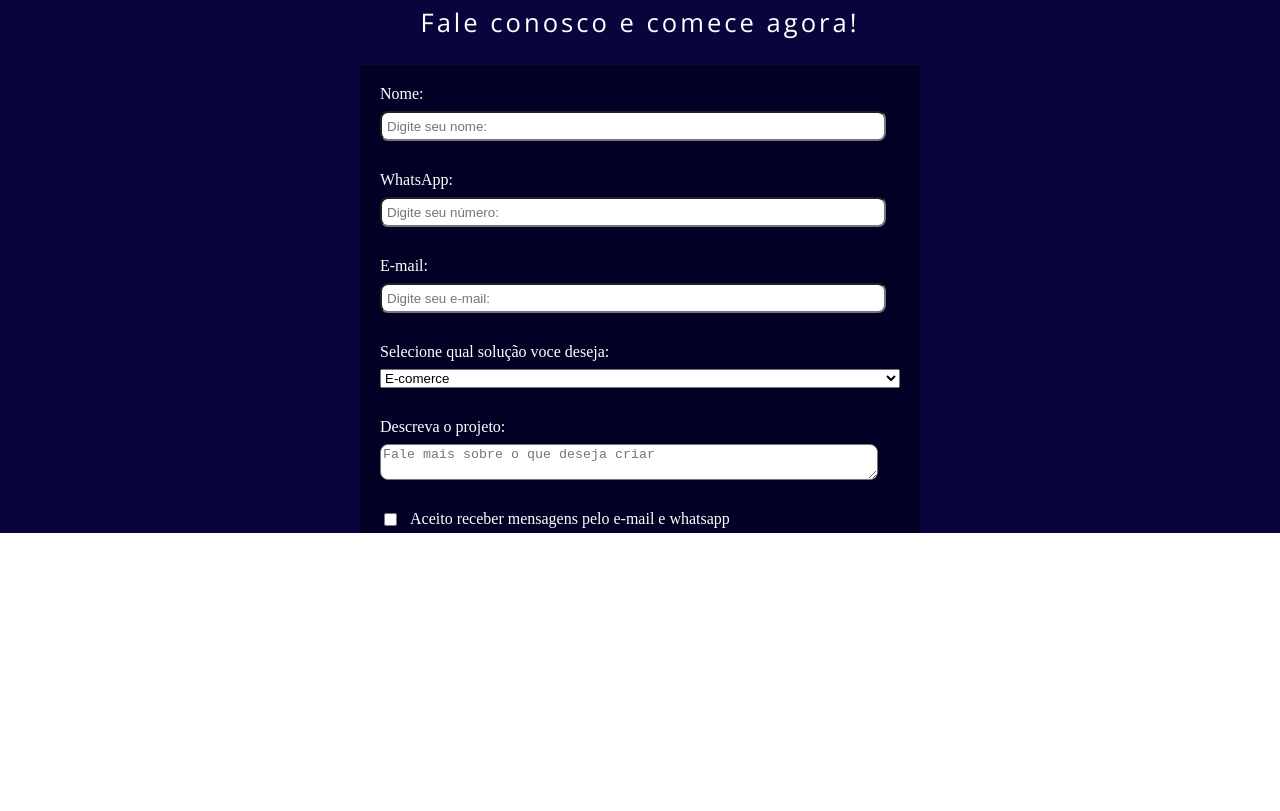
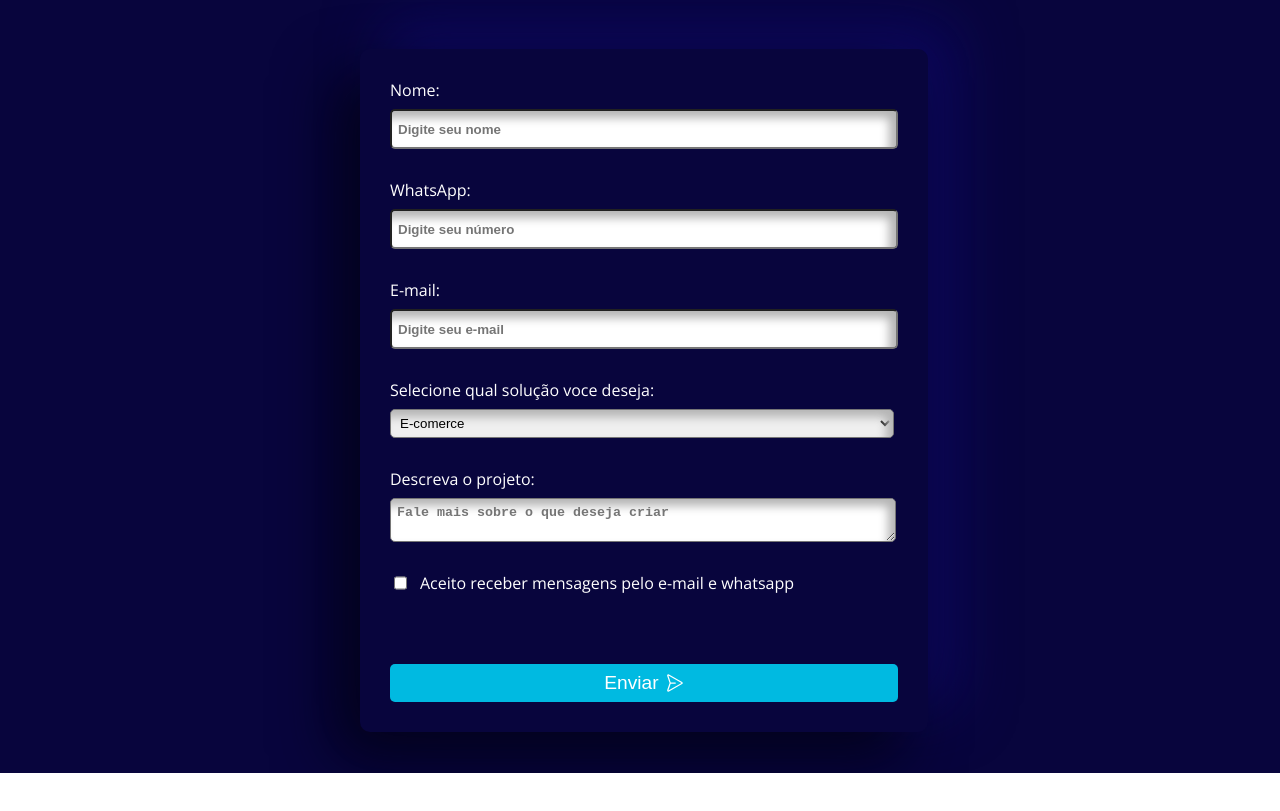
Before and after one commit to dario-bastos-dev/Poritfolio-2, a React (Vite) app: page / in a window 1280 px wide. Shown: the part 3413-4224 px from the top of the page. Before the commit the page ends 4082 px from the top, so only its background shows below. Built offline with nearby package versions, Linux system fonts and the light colour scheme.

Commit message:
Quinta seção finalizada

```diff
--- a/index.html
+++ b/index.html
@@ -4,7 +4,7 @@
     <meta charset="UTF-8" />
     <link rel="icon" type="image/svg" href="/assets/icons/logo.svg" />
     <meta name="viewport" content="width=device-width, initial-scale=1.0" />
-    <title>Portifólio</title>
+    <title>Dário Bastos</title>
 
     <!-- Fonts -->
     <link rel="preconnect" href="https://fonts.googleapis.com">
--- a/src/ui/partials/Section5.tsx
+++ b/src/ui/partials/Section5.tsx
@@ -1,3 +1,4 @@
+import { PaperPlaneRight } from "@phosphor-icons/react";
 import { StyledSection5 } from "../styles/SectionStyles";
 
 const Section5 = () => {
@@ -12,20 +13,37 @@ const Section5 = () => {
               <form action="">
                 <label htmlFor="name">
                   Nome:
-                  <input type="text" placeholder="Digite seu nome:" name="name" />
+                  <input
+                    type="text"
+                    placeholder="Digite seu nome"
+                    name="name"
+                    className="input"
+                  />
                 </label>
                 <label htmlFor="phone">
                   WhatsApp:
-                  <input type="text" placeholder="Digite seu número:" name="phone" />
+                  <input
+                    type="text"
+                    placeholder="Digite seu número"
+                    name="phone"
+                    className="input"
+                  />
                 </label>
                 <label htmlFor="email">
                   E-mail:
-                  <input type="text" placeholder="Digite seu e-mail:" name="email" />
+                  <input
+                    type="text"
+                    placeholder="Digite seu e-mail"
+                    name="email"
+                    className="input"
+                  />
                 </label>
                 <label htmlFor="soluction">
                   Selecione qual solução voce deseja:
-                  <select name="soluction" id="">
-                    <option value="E-comerce" selected>E-comerce</option>
+                  <select name="soluction" className="input">
+                    <option value="E-comerce" selected>
+                      E-comerce
+                    </option>
                     <option value="ERP">ERP</option>
                     <option value="Automação">Automação</option>
                     <option value="Site">Site</option>
@@ -33,12 +51,25 @@ const Section5 = () => {
                 </label>
                 <label htmlFor="desc">
                   Descreva o projeto:
-                  <textarea name="desc" placeholder="Fale mais sobre o que deseja criar"></textarea>
+                  <textarea
+                    name="desc"
+                    placeholder="Fale mais sobre o que deseja criar"
+                    className="input"
+                  ></textarea>
                 </label>
                 <label htmlFor="msg" className="checkbox">
-                <input type="checkbox" name="msg" value='Aceito' className="check" />
-                Aceito receber mensagens pelo e-mail e whatsapp
+                  <input
+                    type="checkbox"
+                    name="msg"
+                    value="Aceito"
+                    className="check"
+                  />
+                  Aceito receber mensagens pelo e-mail e whatsapp
                 </label>
+
+                <button type="submit" className="btn" >
+                  Enviar <PaperPlaneRight size={20} weight="regular" color="#fff" />
+                </button>
               </form>
             </div>
           </div>
--- a/src/ui/styles/SectionStyles.tsx
+++ b/src/ui/styles/SectionStyles.tsx
@@ -254,14 +254,15 @@ export const StyledSection4 = styled.section`
 export const StyledSection5 = styled.section`
   background-color: ${({ theme }) => theme.colors.blue4};
   margin-top: -48px;
-  height: 90vh;
+  height: 120vh;
   clip-path: polygon(0 0, 100% 3%, 100% 100%, 0 100%);
 
   .container {
-    padding: 120px 0;
+    padding: 100px 0;
     text-align: center;
 
     .subtitle {
+      margin: 0 0 50px 0;
       font-size: ${({ theme }) => theme.fontSize.button};
       letter-spacing: 3px;
     }
@@ -273,14 +274,19 @@ export const StyledSection5 = styled.section`
       justify-self: center;
 
       div.form {
-        padding: 20px;
-        background-color: ${({ theme }) => theme.colors.blue3};
+        padding: 30px;
+        margin: auto;
+        background-color: ${({ theme }) => theme.colors.blue4};
+        border-radius: 10px;
+        box-shadow: -25px 25px 60px ${({ theme }) => theme.shadows.shadow1},
+          25px -25px 60px ${({ theme }) => theme.shadows.shadowWhite4};
 
         form {
           &,
           label {
             display: flex;
             flex-direction: column;
+            font-family: ${({ theme }) => theme.font.openSans};
           }
 
           label {
@@ -297,12 +303,41 @@ export const StyledSection5 = styled.section`
 
           input:not(.check), textarea {
             width: 30.75rem;
-            border-radius: 8px;
+            padding: 6px;
+            border-radius: 5px;
+            box-shadow: inset -7px 7px 10px ${({ theme }) => theme.colors.gray};
+          }
+
+          select {
+            width: 31.5rem;
+            padding: 5px;
+            border-radius: 5px;
+            box-shadow: inset -7px 7px 10px ${({ theme }) => theme.colors.gray};
           }
 
           input:not(.check) {
-            height: 1rem;
-            padding: 5px;
+            height: 1.5rem;
+          }
+
+          .input::placeholder {
+            font-weight: 600;
+          }
+
+          .btn {
+            margin-top: 40px;
+            padding: 8px;
+            background-color:${({ theme }) => theme.colors.blue1};
+            border: none;
+            border-radius: 5px;
+            color: ${({ theme }) => theme.colors.textWhite};
+            font-size: ${({ theme }) => theme.fontSize.text};
+            display: flex;
+            justify-content: center;
+            align-items: center;
+
+            svg {
+              margin-left: 5px;
+            }
           }
         }
       }
```
